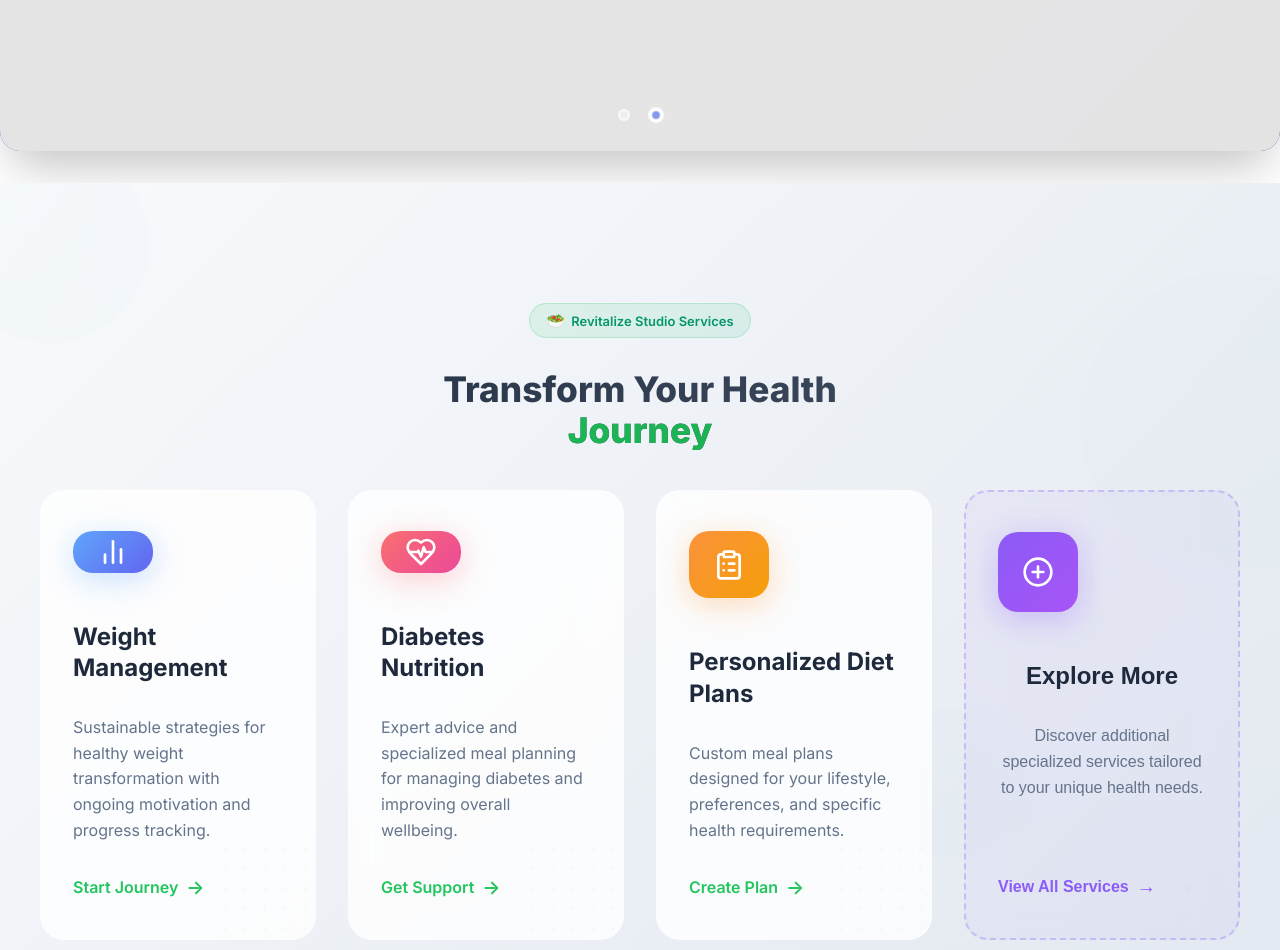
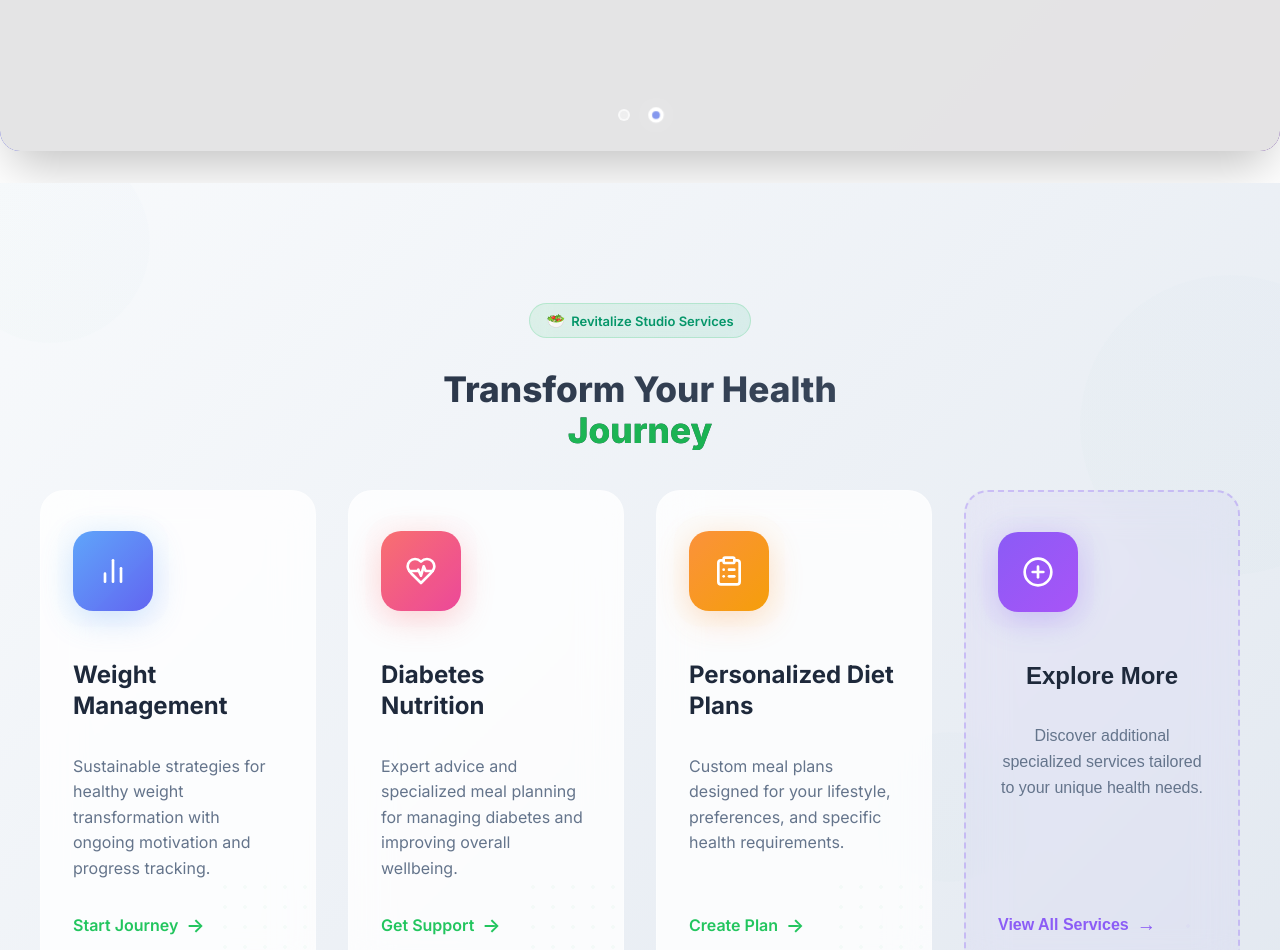
Before and after one commit to umangkumarchaudhary/RSTUDIO, a React (Create React App) app: page / in a window 1280 px wide. Shown: the part 441-1391 px from the top of the page. Built offline with nearby package versions, Linux system fonts and the light colour scheme.

Commit message:
fixed service.js

```diff
--- a/src/components/Services.css
+++ b/src/components/Services.css
@@ -128,7 +128,6 @@
   gap: 32px;
   max-width: 1200px;
   margin: 0 auto;
-  height: 450px;
 }
 
 
```
